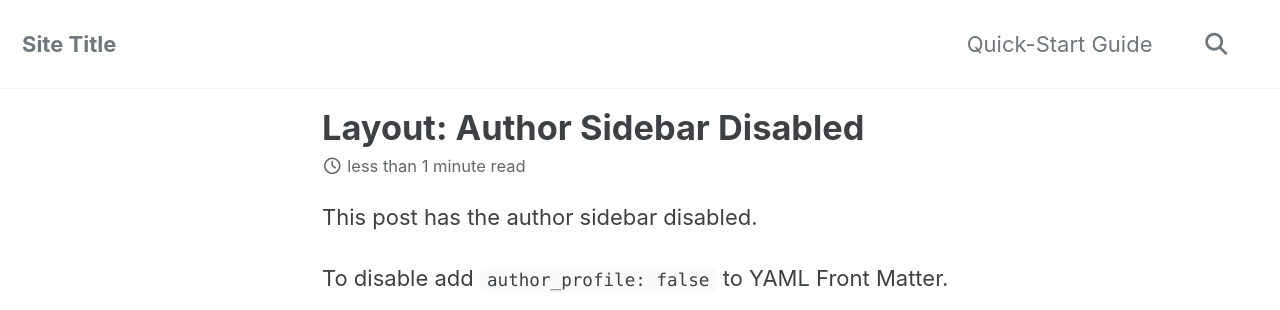
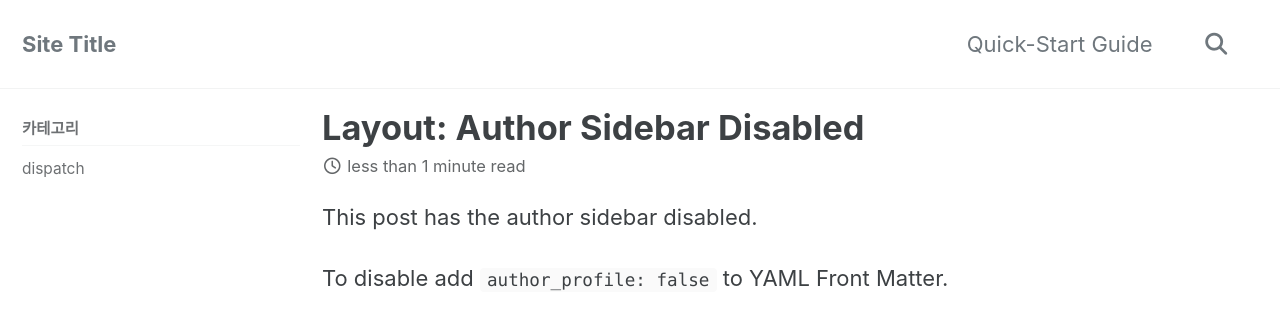
Before and after one commit to meltingroot/meltingroot.github.io, a Jekyll site: the page built from _posts/2012-03-15-layout-author-sidebar-disabled.md, in a window 1280 px wide. Shown: the top 310 px of the page. Built offline with Jekyll 4.4.1, drawn with Linux system fonts in a browser that asks for light colours; cached includes are drawn as plain includes.

Commit message:
sidebar 추가

```diff
--- a/_config.yml
+++ b/_config.yml
@@ -306,3 +306,5 @@ defaults:
       comments: # true
       share: true
       related: true
+      sidebar:                  # 추가한 부분
+        nav: "sidebar-category" # 추가한 부분
--- a/_data/navigation.yml
+++ b/_data/navigation.yml
@@ -10,3 +10,10 @@ main:
   #   url: /collection-archive/
   # - title: "Sitemap"
   #   url: /sitemap/
+
+# sidebar
+sidebar-category:
+  - title: "카테고리"
+    children:
+      - title: "dispatch"
+        url: "/dispatch"
--- a/index.html
+++ b/index.html
@@ -1,4 +1,6 @@
 ---
 layout: home
 author_profile: true
+sidebar:
+    nav: "sidebar-category"
 ---
```
Also changed, not shown: _pages/dispatch.md (added, +8 -0 lines).
